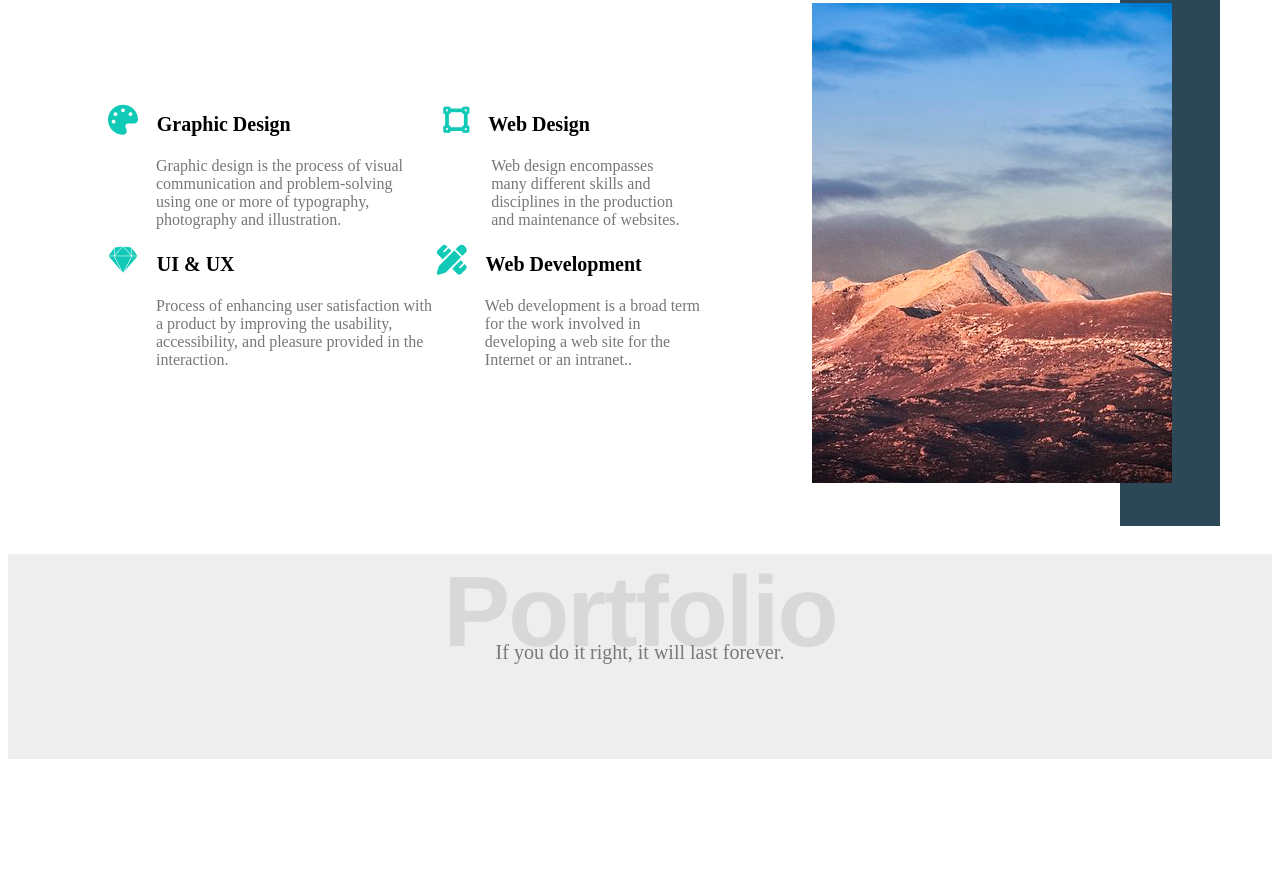
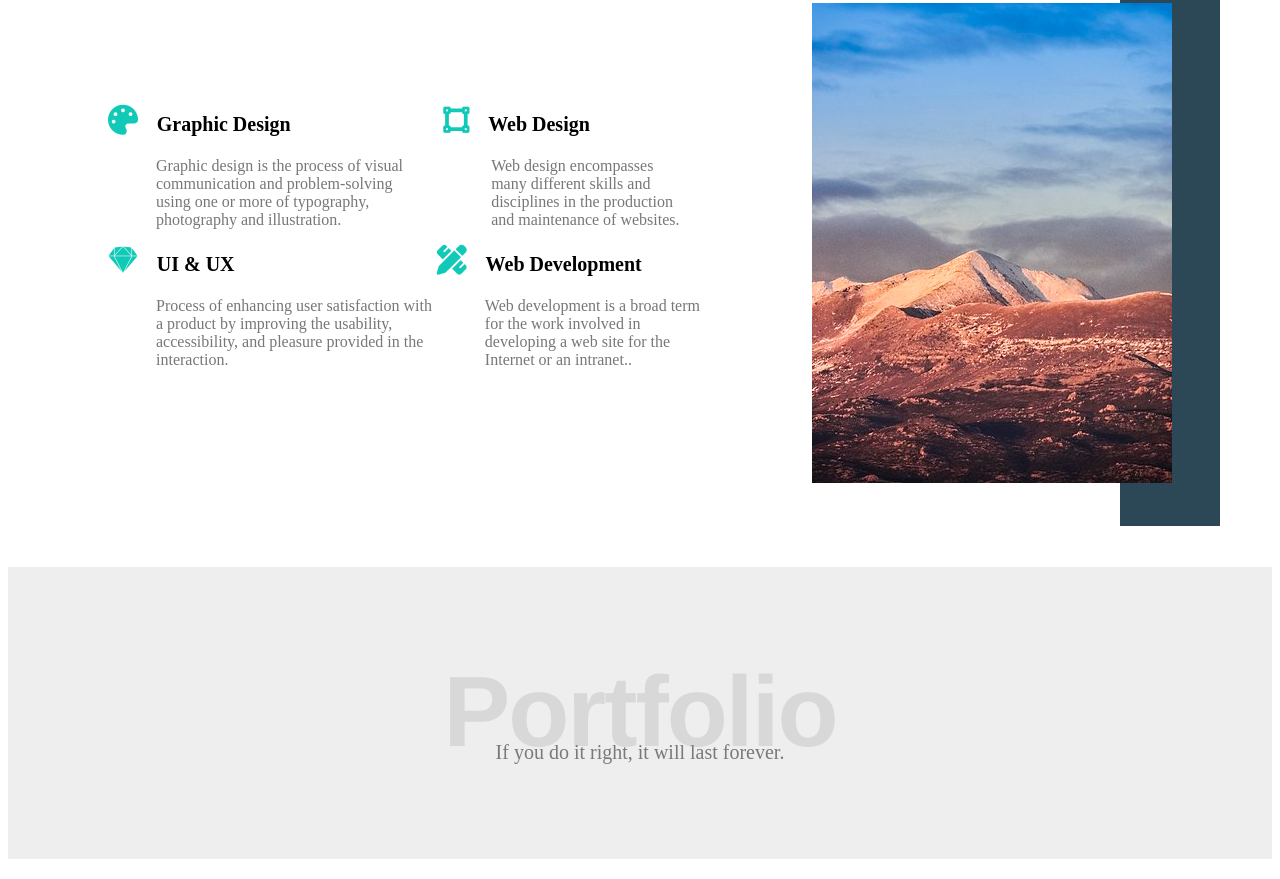
Before and after one commit to Ibrahim-Karagaji/my-First-Project, a plain HTML site: page index.html in a window 1280 px wide. Shown: the part 1224-2103 px from the top of the page. Before the commit the page ends 2003 px from the top, so only its background shows below. Drawn offline with Linux system fonts and the light colour scheme.

Commit message:
update  header of Portfolio

```diff
--- a/Css-Folder/Master.css
+++ b/Css-Folder/Master.css
@@ -121,7 +121,6 @@ margin-bottom: 10px;
   position: relative;
   bottom: 95px;
   font-size: 20px;
-
 
 }
 
@@ -300,6 +299,8 @@ margin-bottom: 10px;
 .Portfolio .container{
 
   background-color: #eee;
+  padding-top: 20px;
+  margin-top: 80px;
 
 }
 
```
